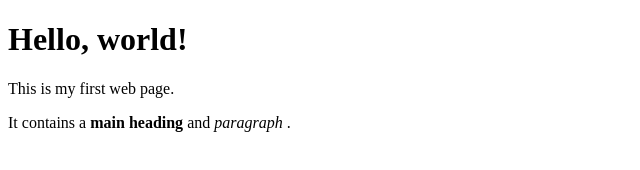
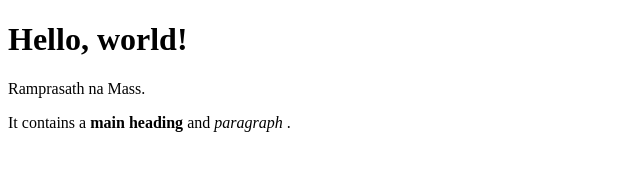
Before and after one commit to ramprasath35004/212924, a plain HTML site: page index.html in a window 1280 px wide. Shown: the full height of the page, 0-640 px from the left. Drawn offline with Linux system fonts and the light colour scheme.

Commit message:
Update index.html

```diff
--- a/index.html
+++ b/index.html
@@ -5,7 +5,7 @@
     </head>
     <body>
         <h1>Hello, world!</h1>
-        <p>This is my first web page.</p>
+        <p>Ramprasath na Mass.</p>
         <p>It contains a
              <strong>main heading</strong> and <em> paragraph </em>.
         </p>
```
